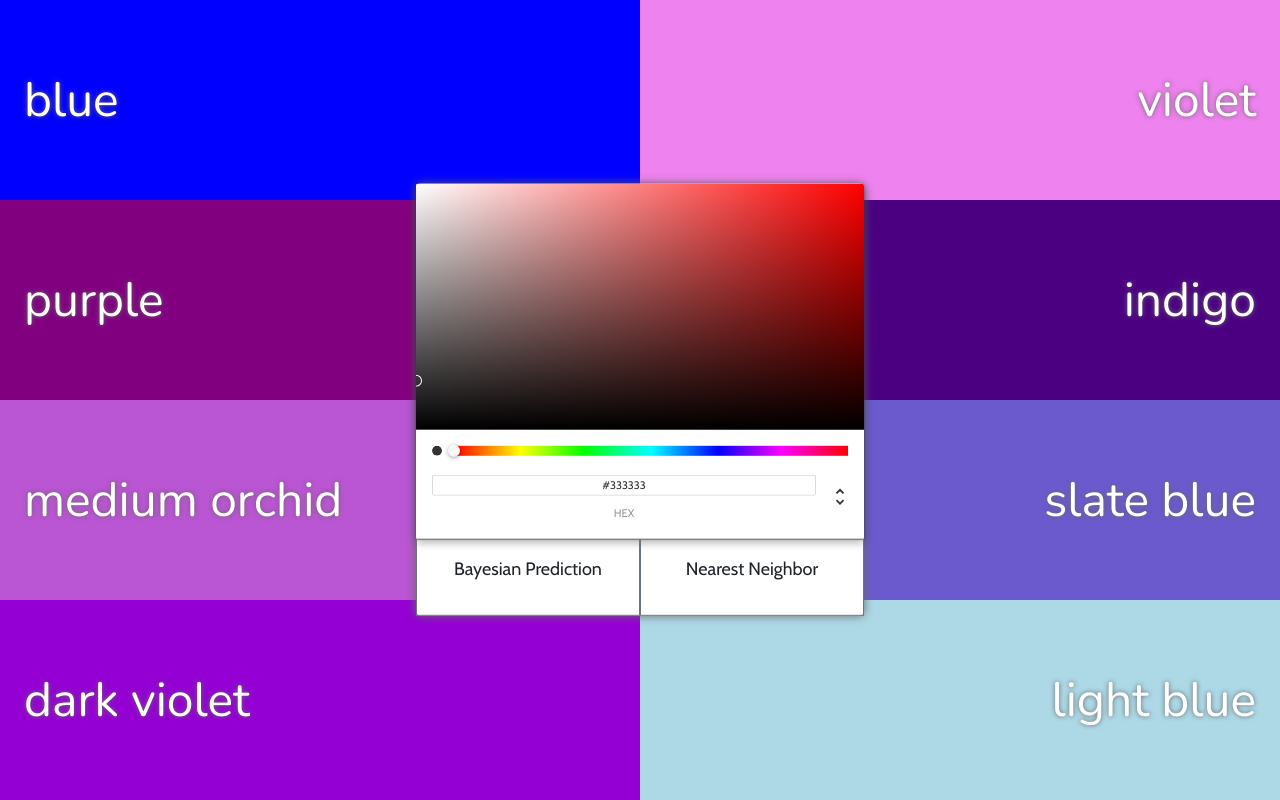
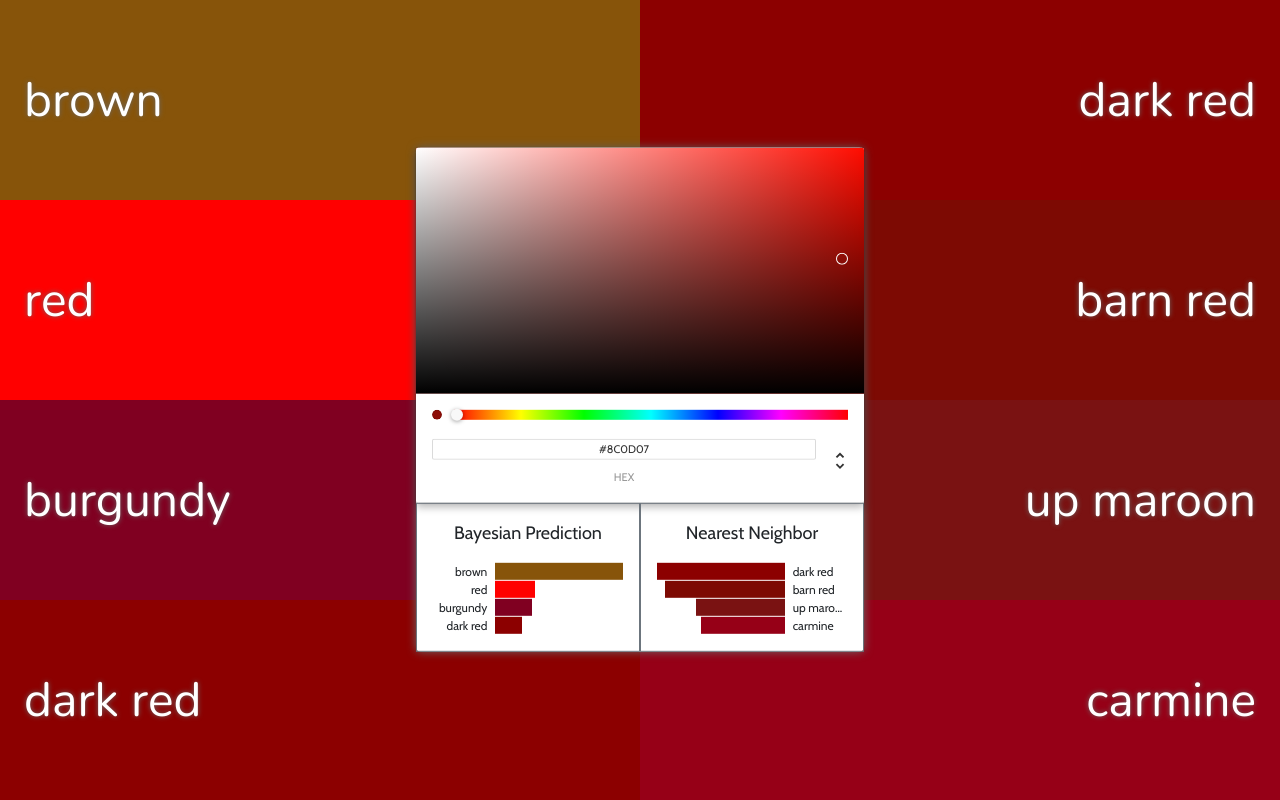
Before and after one commit to zbchen29/color-inference-app, a React (Create React App) app: page / in a window 1280 px wide. Built offline with nearby package versions, Linux system fonts and the light colour scheme; the HTML template or start-up script is replaced by a standard one.

Commit message:
Implemented nearest neighbor plotting; integrated color changes

```diff
--- a/src/home/BarPlot.js
+++ b/src/home/BarPlot.js
@@ -1,10 +1,11 @@
 import React, { Component } from 'react';
+import colorData from './radius.json';
 
-let colorsLeft = ["blue", "purple", "medium orchid", "dark violet"]
-let valuesLeft = [1, 0.25, 0.1, 0.05]
+// let colorsLeft = ["blue", "purple", "medium orchid", "dark violet"]
+// let valuesLeft = [1, 0.25, 0.1, 0.05]
 
-let colorsRight = ["violet", "indigo", "slate blue", "light blue"]
-let valuesRight = [1, 0.8, 0.75, 0.4]
+// let colorsRight = ["violet", "indigo", "slate blue", "light blue"]
+// let valuesRight = [1, 0.8, 0.75, 0.4]
 
 class BarPlot extends Component {
     constructor(props) {
@@ -17,23 +18,30 @@ class BarPlot extends Component {
         let rows = []
         let colors = this.props.names;
         let values = this.props.values;
+        let maxValue = Math.max(...values);
 
         rows.push(<div className="text-center txt-md font-cabin pb-3">{this.props.children}</div>);
         if (this.props.side === "left") {
             for (let i=0; i<colors.length; i++) {
+                let height = "90%";
+                let width = (values[i]/maxValue*100) + "%";
+                let backgroundColor = "rgb(" + colorData[colors[i]]["mean"][0] + "," + colorData[colors[i]]["mean"][1] + "," + colorData[colors[i]]["mean"][2] + ")";
                 rows.push(
                     <div className="row">
                         <div className="col-4 txt-ty text-right font-cabin overflow-hidden text-truncate pr-1">{colors[i]}</div>
-                        <div className="col pl-1"><div style={{height:"90%", width:(values[i]*100).toString() + "%", backgroundColor:colors[i].replace(/\s/g,"")}}></div></div>
+                        <div className="col pl-1"><div style={{height:height, width:width, backgroundColor:backgroundColor}}></div></div>
                     </div>
                 );
             }
         }
         else {
             for (let i=0; i<colors.length; i++) {
+                let height = "90%";
+                let width = (values[i]/maxValue*100) + "%";
+                let backgroundColor = "rgb(" + colorData[colors[i]]["mean"][0] + "," + colorData[colors[i]]["mean"][1] + "," + colorData[colors[i]]["mean"][2] + ")";
                 rows.push(
                     <div className="row">
-                        <div className="col pr-1"><div className="ml-auto" style={{height:"90%", width:(values[i]*100).toString() + "%", backgroundColor:colors[i].replace(/\s/g,"")}}></div></div>
+                        <div className="col pr-1"><div className="ml-auto" style={{height:height, width:width, backgroundColor:backgroundColor}}></div></div>
                         <div className="col-4 txt-ty text-left font-cabin overflow-hidden text-truncate pl-1">{colors[i]}</div>
                     </div>
                 );
--- a/src/home/Home.js
+++ b/src/home/Home.js
@@ -10,32 +10,36 @@ class Home extends Component {
     constructor(props) {
         super(props);
 
-        this.state = {
-            color: {
-                hex:'#333',
-                rgb: {
-                    r:51,
-                    g:51,
-                    b:51
-                },
-                hsl: {
-                    h:0,
-                    s:0,
-                    l:0.2
-                }
-            },
-            inferred: [],
-        }
-
         this.handleChange = this.handleChange.bind(this);
         this.likelihood = this.likelihood.bind(this);
         this.prior = this.prior.bind(this);
         this.infer = this.infer.bind(this);
+        this.nearest = this.nearest.bind(this);
+
+        this.state = {
+            color: {
+                hex:'#8C0D07',
+                rgb: {
+                    r:140,
+                    g:13,
+                    b:7
+                },
+                hsl: {
+                    h:3,
+                    s:90,
+                    l:29
+                }
+            },
+            inferred: this.infer({r:140, g:13, b:7},4),
+            nearest: this.nearest({r:140, g:13, b:7},4)
+        }
     }
 
     handleChange(color, event) {
+        console.log("HI");
         this.setState({color: color});
-        this.setState({inferred: this.infer(this.state.color.rgb,4)});
+        this.setState({inferred: this.infer(color.rgb,4)});
+        this.setState({nearest: this.nearest(color.rgb,4)});
     }
 
     likelihood(rgb, mean, sigma) {
@@ -48,7 +52,7 @@ class Home extends Component {
     }
 
     infer(rgb, n) {
-        rgb = [rgb.r,rgb.g,rgb.b]
+        rgb = [rgb.r,rgb.g,rgb.b];
         let evidence_probability = 0;
 
         for (const [color, data] of Object.entries(radius)) {
@@ -71,14 +75,33 @@ class Home extends Component {
             return (keyA < keyB) ? -1 : (keyA > keyB ? 1 : 0);
         })
 
-        return colors.slice(-n);
+        return colors.slice(-n).reverse();
+    }
+
+    nearest(rgb, n) {
+        rgb = [rgb.r,rgb.g,rgb.b];
+
+        let squaredDistances = {}
+        for (const [color, data] of Object.entries(radius)) {
+            let point = data['mean'];
+            squaredDistances[color] = Math.pow(rgb[0]-point[0],2) + Math.pow(rgb[1]-point[1],2) + Math.pow(rgb[2]-point[2],2);
+        }
+
+        let colors = Object.entries(squaredDistances);
+        colors.sort((a,b) => {
+            let keyA = a[1];
+            let keyB = b[1];
+            return (keyA < keyB) ? -1 : (keyA > keyB ? 1 : 0);
+        });
+
+        return colors.slice(0,n).map(x => [x[0], Math.sqrt(x[1])]);
     }
 
     render() {
         return (
             <div>
-                <InferBackground inferred={this.state.inferred}/>
-                <InferBox onChange={this.handleChange} color={this.state.color} inferred={this.state.inferred}/>
+                <InferBackground inferred={this.state.inferred} nearest={this.state.nearest}/>
+                <InferBox onChange={this.handleChange} color={this.state.color} inferred={this.state.inferred} nearest={this.state.nearest}/>
             </div>
         )
     }
--- a/src/home/InferBackground.js
+++ b/src/home/InferBackground.js
@@ -1,9 +1,11 @@
 import React, { Component } from 'react';
+
+import colorData from './radius.json';
 
 // CSS
 import './InferBackground.css'
 
-let colors = ["blue", "violet", "purple", "indigo", "medium orchid", "slate blue", "dark violet", "light blue"]
+// let colors = ["blue", "violet", "purple", "indigo", "medium orchid", "slate blue", "dark violet", "light blue"]
 
 class InferBackground extends Component {
     constructor(props) {
@@ -12,8 +14,18 @@ class InferBackground extends Component {
     }
 
     createBackground() {
-        // Not ETU
-        return colors.map(color => <div className={"col-6 txt-hg font-nunito text-white background-section " + (colors.indexOf(color)%2 === 0 ? "text-left pl-4" : "text-right pr-4")} style={{"backgroundColor":color.replace(/\s/g,"")}}>{color}</div>);
+        let sections = [];
+
+        for (let i=0; i<this.props.inferred.length; i++) {
+            let inferredColor = "rgb(" + colorData[this.props.inferred[i][0]]["mean"][0] + "," +  colorData[this.props.inferred[i][0]]["mean"][1] + "," +  colorData[this.props.inferred[i][0]]["mean"][2] + ")";
+            sections.push(<div className="col-6 txt-hg font-nunito text-white background-section text-left pl-4" style={{backgroundColor:inferredColor}}>{this.props.inferred[i][0]}</div>);
+            let nearestColor = "rgb(" + colorData[this.props.nearest[i][0]]["mean"][0] + "," +  colorData[this.props.nearest[i][0]]["mean"][1] + "," +  colorData[this.props.nearest[i][0]]["mean"][2] + ")";
+            sections.push(<div className="col-6 txt-hg font-nunito text-white background-section text-right pr-4" style={{backgroundColor:nearestColor}}>{this.props.nearest[i][0]}</div>);
+        }
+
+        return sections;
+
+        // return colors.map(color => <div className={"col-6 txt-hg font-nunito text-white background-section " + (colors.indexOf(color)%2 === 0 ? "text-left pl-4" : "text-right pr-4")} style={{"backgroundColor":color.replace(/\s/g,"")}}>{color}</div>);
     }
 
     render() {
--- a/src/home/InferBox.js
+++ b/src/home/InferBox.js
@@ -11,7 +11,7 @@ class InferBox extends Component {
                 <ChromePicker className="w-100 force-sans" disableAlpha={true} onChange={this.props.onChange} color={this.props.color}/>
                 <div className="d-flex flex-row">
                     <BarPlot side="left" names={this.props.inferred.map(x => x[0])} values={this.props.inferred.map(x => x[1])}>Bayesian Prediction</BarPlot>
-                    <BarPlot side="right" names={this.props.inferred.map(x => x[0])} values={this.props.inferred.map(x => x[1])}>Nearest Neighbor</BarPlot>
+                    <BarPlot side="right" names={this.props.nearest.map(x => x[0])} values={this.props.nearest.map(x => 1/(x[1]+1))}>Nearest Neighbor</BarPlot>
                 </div>
             </div>
         )
```
